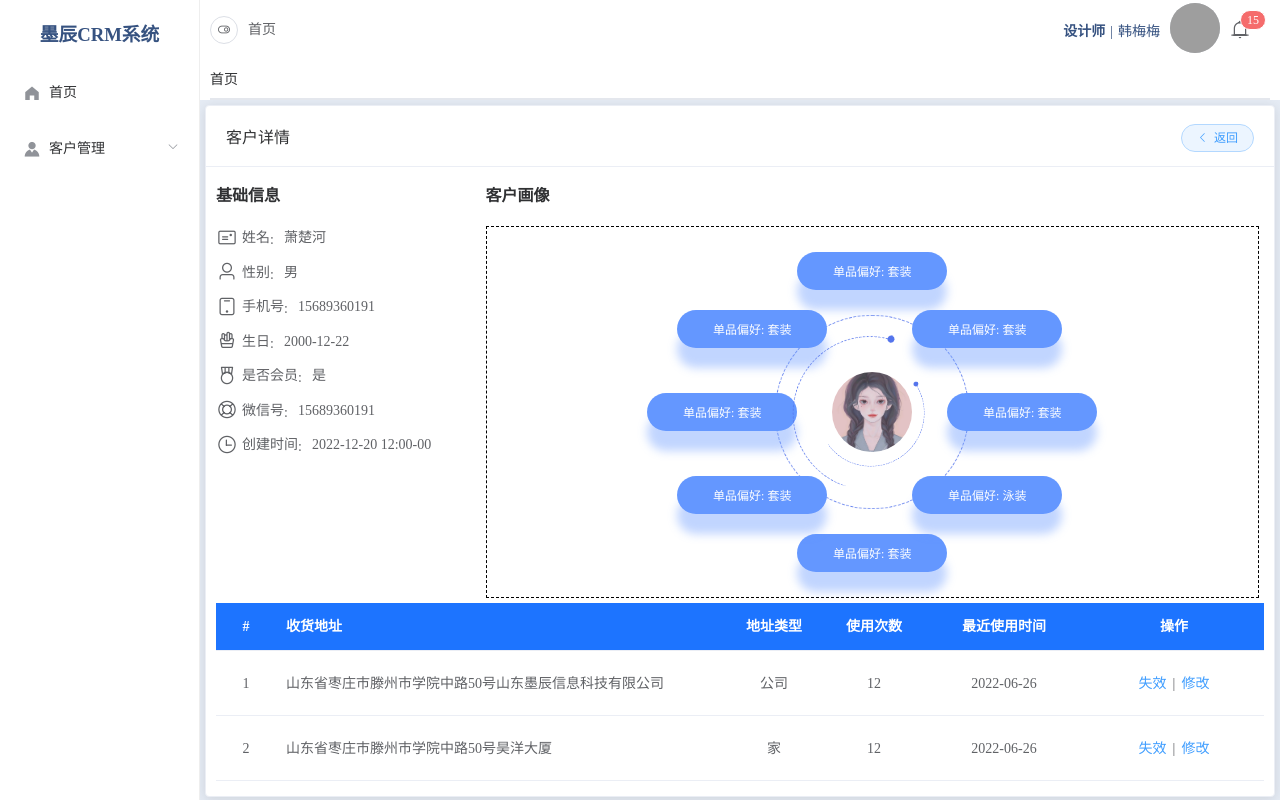
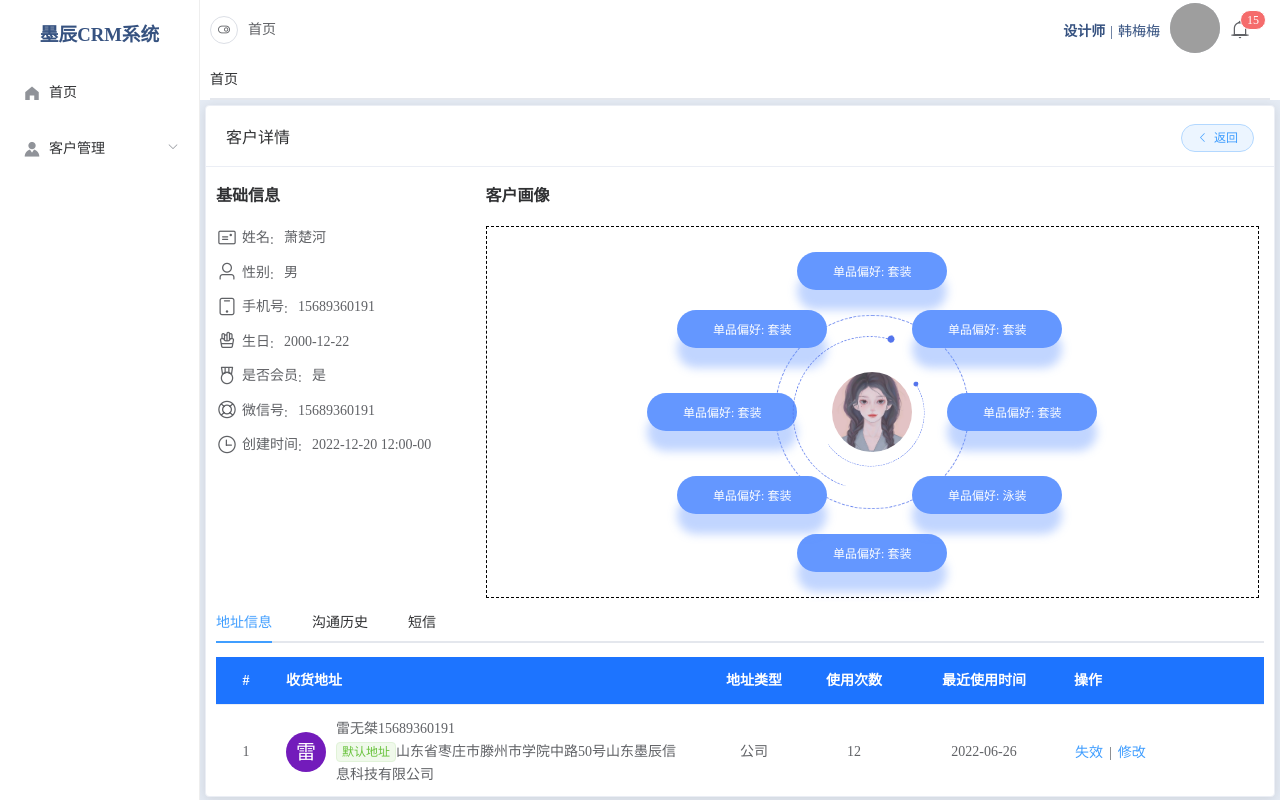
Before and after one commit to 364933252/customer-manager-system, a Vue app: page /customerDetail in a window 1280 px wide. Built offline with nearby package versions, Linux system fonts and the light colour scheme; grey boxes are pictures that could not be loaded; what vue-contextmenujs would draw is missing.

Commit message:
客户功能

```diff
--- a/src/assets/css/customer.css
+++ b/src/assets/css/customer.css
@@ -160,3 +160,14 @@
     transform: translate(-50%, -50%) rotate(-360deg);
   }
 }
+.addr_box {
+  display: flex;
+  align-items: center;
+}
+.addr_box .addr_right_box {
+  padding: 0 10px;
+}
+.addr_box .addr_right_box .addr_right_box span {
+  font-weight: bold;
+  margin-left: 5px;
+}
--- a/src/assets/css/customer.less
+++ b/src/assets/css/customer.less
@@ -192,3 +192,15 @@
         }
     }
 }
+
+.addr_box {
+    display: flex;
+    align-items: center;
+    .addr_right_box {
+        padding: 0 10px;
+        .addr_right_box span {
+            font-weight: bold;
+            margin-left: 5px;
+        }
+    }
+}
--- a/src/views/CustomerManage/customer/customerDetail/index.vue
+++ b/src/views/CustomerManage/customer/customerDetail/index.vue
@@ -126,80 +126,138 @@
           </div>
         </el-col>
       </el-row>
+      <el-tabs>
+        <el-tab-pane label="地址信息">
           <el-table
             :data="tableData"
             style="width: 100%"
             :header-row-class-name="setTableHeaderClass"
-        height="250px"
+            height="210px"
           >
             <el-table-column label="#" type="index" align="center" width="60">
             </el-table-column>
+            <el-table-column prop="addr" label="收货地址" width="">
+              <template slot-scope="{ row }">
+                <div class="addr_box">
+                  <div class="addr_left_box">
+                    <common-avatar :text="row.name"></common-avatar>
+                  </div>
+                  <div class="addr_right_box">
+                    <div class="addr_right">
+                      <span>{{row.name}}</span>
+                      <span>{{row.phone}}</span>
+                    </div>
+                    <div class="addr_right">
+                      <el-tag type="success" size="mini" v-if="row.isDefault === 1">默认地址</el-tag>
+                      <span>{{row.addr}}</span>
+                    </div>
+                  </div>
+                </div>
+              </template>
+            </el-table-column>
             <el-table-column
-          prop="addr"
-          label="收货地址"
-          width=""
+              prop="addrType"
+              label="地址类型"
+              width="100"
+              align="center"
             >
             </el-table-column>
-        <el-table-column prop="addrType" label="地址类型" width="100" align="center">
+            <el-table-column
+              prop="useTime"
+              label="使用次数"
+              width="100"
+              align="center"
+            >
             </el-table-column>
-        <el-table-column prop="useTime" label="使用次数" width="100" align="center">
+            <el-table-column
+              prop="lastTime"
+              label="最近使用时间"
+              width="160"
+              align="center"
+            >
             </el-table-column>
-        <el-table-column prop="lastTime" label="最近使用时间"  width="160" align="center">
-        </el-table-column>
-        <el-table-column label="操作" align="center"  width="180">
-          <template>
+            <el-table-column label="操作" width="200">
+              <template slot-scope="{ row }">
                 <el-button type="text">失效</el-button>
                 <span style="margin: 0 5px">|</span>
                 <el-button type="text">修改</el-button>
+                <span style="margin: 0 5px" v-if="row.isDefault === 2">|</span>
+                <el-button type="text" v-if="row.isDefault === 2">设为默认地址</el-button>
               </template>
             </el-table-column>
           </el-table>
+        </el-tab-pane>
+        <el-tab-pane label="沟通历史">沟通历史</el-tab-pane>
+        <el-tab-pane label="短信">短信</el-tab-pane>
+      </el-tabs>
     </el-card>
   </div>
 </template>
 
 <script>
 import { mapState } from 'vuex';
+import commonAvatar from '@/components/common/commonAvatar'
 export default {
+  components: {
+    commonAvatar
+  },
   data() {
     return {
       circleUrl: require('@/assets/images/1.png'),
       tableData: [
         {
+          name: '雷无桀',
+          phone: '15689360191',
           addr: '山东省枣庄市滕州市学院中路50号山东墨辰信息科技有限公司',
           addrType: '公司',
           useTime: 12,
-          lastTime: '2022-06-26'
+          lastTime: '2022-06-26',
+          isDefault: 1
         },
         {
+          name: '司空长风',
+          phone: '15689360192',
           addr: '山东省枣庄市滕州市学院中路50号昊洋大厦',
           addrType: '家',
           useTime: 12,
-          lastTime: '2022-06-26'
+          lastTime: '2022-06-26',
+          isDefault: 2
         },
         {
+          name: '唐三',
+          phone: '15689360193',
           addr: '山东省枣庄市滕州市学院中路50号山东墨辰信息科技有限公司',
           addrType: '公司',
           useTime: 12,
-          lastTime: '2022-06-26'
+          lastTime: '2022-06-26',
+          isDefault: 2
         },
         {
+          name: '无心',
+          phone: '15689360194',
           addr: '山东省枣庄市滕州市学院中路50号昊洋大厦',
           addrType: '家',
           useTime: 12,
-          lastTime: '2022-06-26'
+          lastTime: '2022-06-26',
+          isDefault: 2
         },
         {
+          name: '张无忌',
+          phone: '15689360195',
           addr: '山东省枣庄市滕州市学院中路50号山东墨辰信息科技有限公司',
           addrType: '公司',
           useTime: 12,
-          lastTime: '2022-06-26'
+          lastTime: '2022-06-26',
+          isDefault: 2
         },
         {
+          name: '赵敏',
+          phone: '15689360196',
           addr: '山东省枣庄市滕州市学院中路50号昊洋大厦',
           addrType: '家',
           useTime: 12,
-          lastTime: '2022-06-26'
+          lastTime: '2022-06-26',
+          isDefault: 2
         }
       ]
     };
@@ -226,7 +284,7 @@ export default {
 <style scoped>
 @import url('../../../../assets/css/customer.css');
 .el-table >>> .table_header th {
-  background: rgb(29,116,255);
+  background: rgb(29, 116, 255);
   color: #fff;
 }
 </style>
```
Lines whose indentation alone changed are shown as unchanged.
